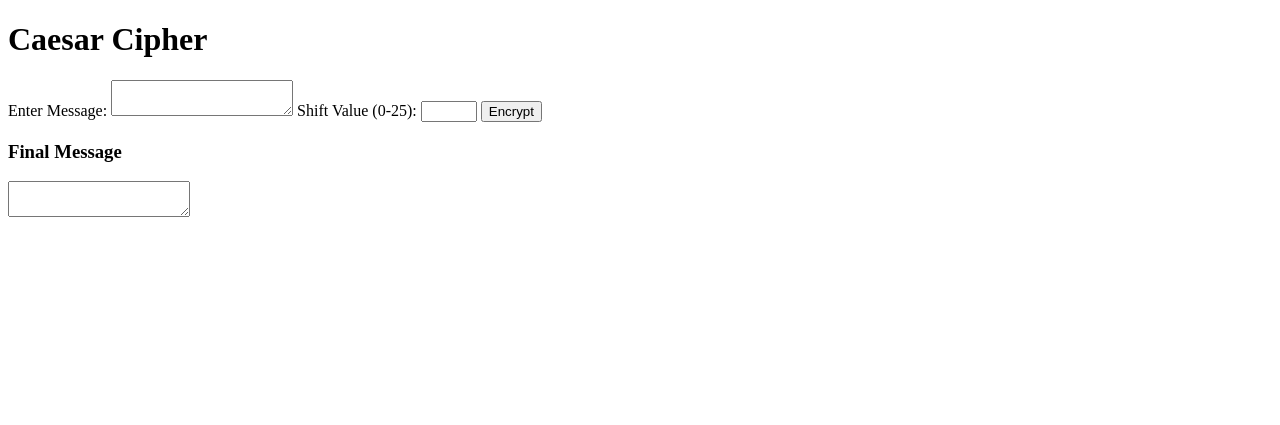
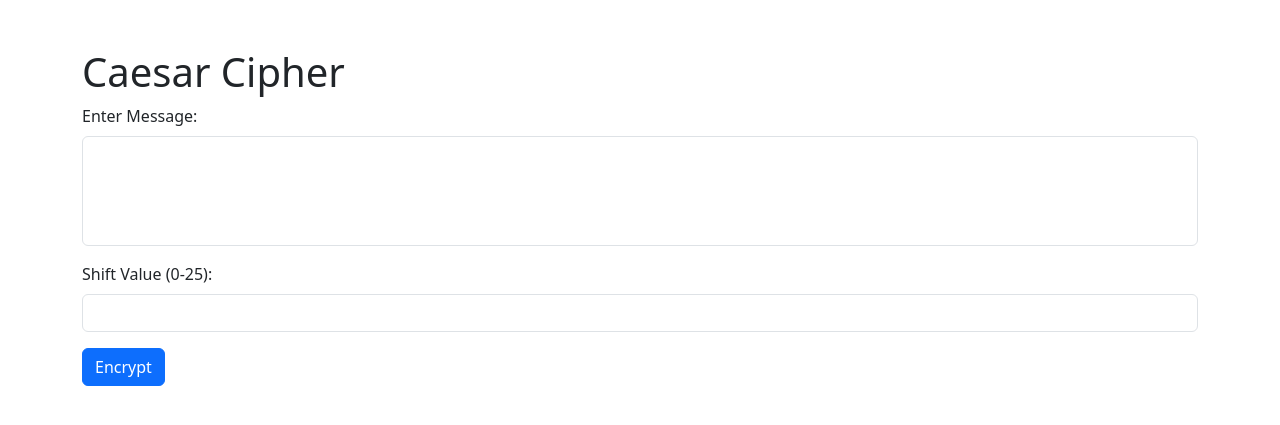
Before and after one commit to AAnazari/caesar_cipher, a Flask app: page / in a window 1280 px wide. Shown: the top 425 px of the page. Run offline with Flask 3, Linux system fonts and the light colour scheme.

Commit message:
Updating the HTML file and using the CSS and Boostrap to style and make the web-page dynamic.

```diff
--- a/app.py
+++ b/app.py
@@ -10,11 +10,11 @@ app = Flask(__name__)
 @app.route('/', methods=["GET", "POST"])
 def index():
     if request.method == "POST":
-        text = request.form["text"]
-        shift = int(request.form["shift"])
+        message = request.form["message"]
+        offset = int(request.form["shift"])
 
         try:
-            result = caesar(text, shift)
+            result = caesar(message, offset)
             return render_template("index.html", result=result)
 
         except ValueError as e:
--- /dev/null
+++ b/static/style.css
@@ -0,0 +1,3 @@
+.form-control {
+    resize: none;
+}
--- a/templates/index.html
+++ b/templates/index.html
@@ -4,28 +4,45 @@
     <meta charset="UTF-8">
     <meta name="viewport" content="width=device-width, initial-scale=1.0">
     <title>Caesar Cipher</title>
+    <link rel="stylesheet" href="{{ url_for('static', filename='style.css') }}">
 
+    <!-- Bootstrap CSS -->
+    <link href="https://cdn.jsdelivr.net/npm/bootstrap@5.3.3/dist/css/bootstrap.min.css" rel="stylesheet" integrity="sha384-QWTKZyjpPEjISv5WaRU9OFeRpok6YctnYmDr5pNlyT2bRjXh0JMhjY6hW+ALEwIH" crossorigin="anonymous">
 </head>
 <body>
-    <div class="container">
+    <div class="container mt-5">
         <h1>Caesar Cipher</h1>
         <form method="POST">
-            <label for="text">Enter Message:</label>
-            <textarea name="text" required></textarea>
+            <div class="row mb-3">
+                <div class="col">
+                    <label for="input-message" class="form-label">Enter Message:</label>
+                    <textarea class="form-control" name="message" rows="4" required></textarea>
+                </div>
+            </div>
 
-            <label for="shift">Shift Value (0-25):</label>
-            <input type="number" name="shift" min="0" max="25" required>
+            <div class="row mb-3">
+                <div class="col">
+                    <label for="shift" class="form-label">Shift Value (0-25):</label>
+                    <input type="number" name="shift" min="0" max="25" required class="form-control">
+                </div>
+            </div>
 
-            <button type="submit">Encrypt</button>
+            <button type="submit" class="btn btn-primary">Encrypt</button>
         </form>
 
         {% if error %}
-        <div class="error">{{ error }}</div>
+        <div class="alert alert-danger mt-3">{{ error }}</div>
+        {% endif %}
+
+        {% if result %}
+        <div class="mt-3">
+            <h3>Final Message</h3>
+            <textarea name="text" class="form-control" rows="4" readonly>{{ result }}</textarea>
+        </div>
         {% endif %}
     </div>
-    <div>
-        <h3> Final Message</h3>
-        <textarea name="text" readonly>{{ result }}</textarea>
-    </div>
+
+    <!-- Bootstrap JS -->
+    <script src="https://cdn.jsdelivr.net/npm/bootstrap@5.3.3/dist/js/bootstrap.bundle.min.js" integrity="sha384-YvpcrYf0tY3lHB60NNkmXc5s9fDVZLESaAA55NDzOxhy9GkcIdslK1eN7N6jIeHz" crossorigin="anonymous"></script>
 </body>
 </html>
```
